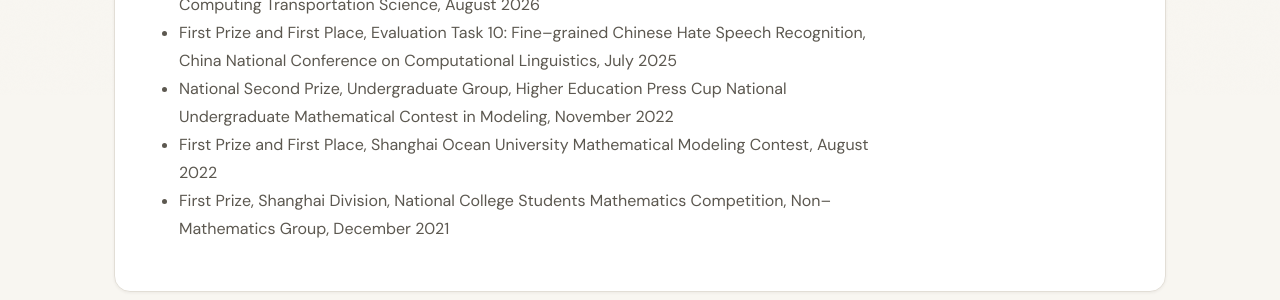
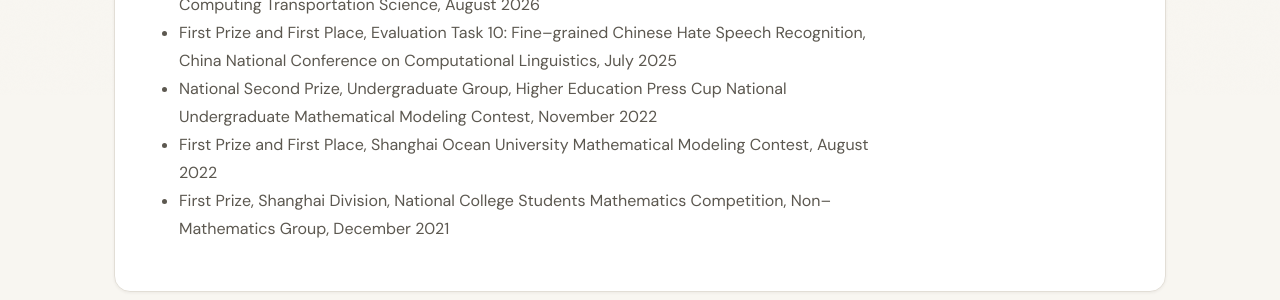
Before and after one commit to zyYao0720/zyYao0720.github.io, a Jekyll site: the page built from _pages/about.md, in a window 1280 px wide. Shown: the part 805-1105 px from the top of the page. Built offline with Jekyll 4.4.1, drawn with Linux system fonts in a browser that asks for light colours; a style sheet for code colours, icons or effects is not loaded.

Commit message:
Update website

```diff
--- a/_data/awards.yml
+++ b/_data/awards.yml
@@ -9,6 +9,6 @@
 
 - name: "First Prize and First Place, CTS 2026 Algorithm Competition, International Workshop on Computing Transportation Science, August 2026"
 - name: "First Prize and First Place, Evaluation Task 10: Fine-grained Chinese Hate Speech Recognition, China National Conference on Computational Linguistics, July 2025"
-- name: "National Second Prize, Undergraduate Group, Higher Education Press Cup National Undergraduate Mathematical Contest in Modeling, November 2022"
+- name: "National Second Prize, Undergraduate Group, Higher Education Press Cup National Undergraduate Mathematical Modeling Contest, November 2022"
 - name: "First Prize and First Place, Shanghai Ocean University Mathematical Modeling Contest, August 2022"
 - name: "First Prize, Shanghai Division, National College Students Mathematics Competition, Non-Mathematics Group, December 2021"
```
